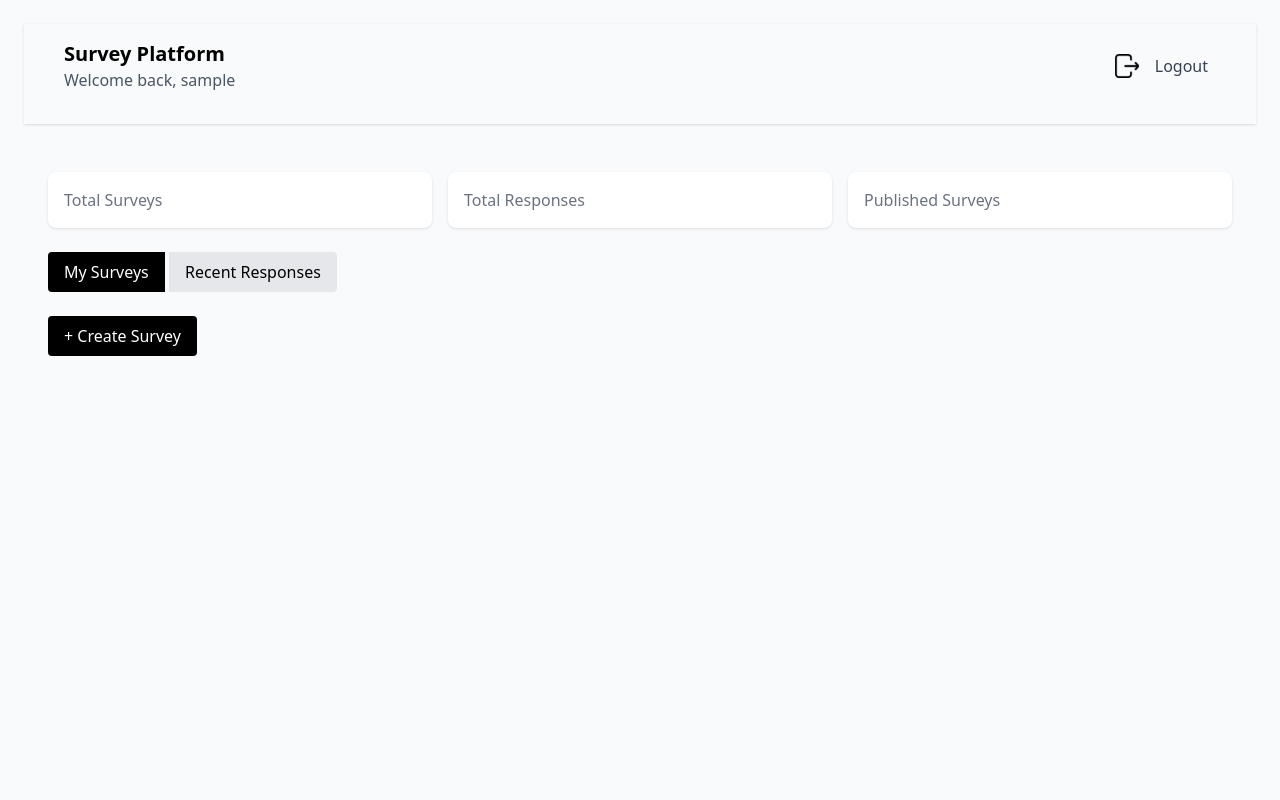
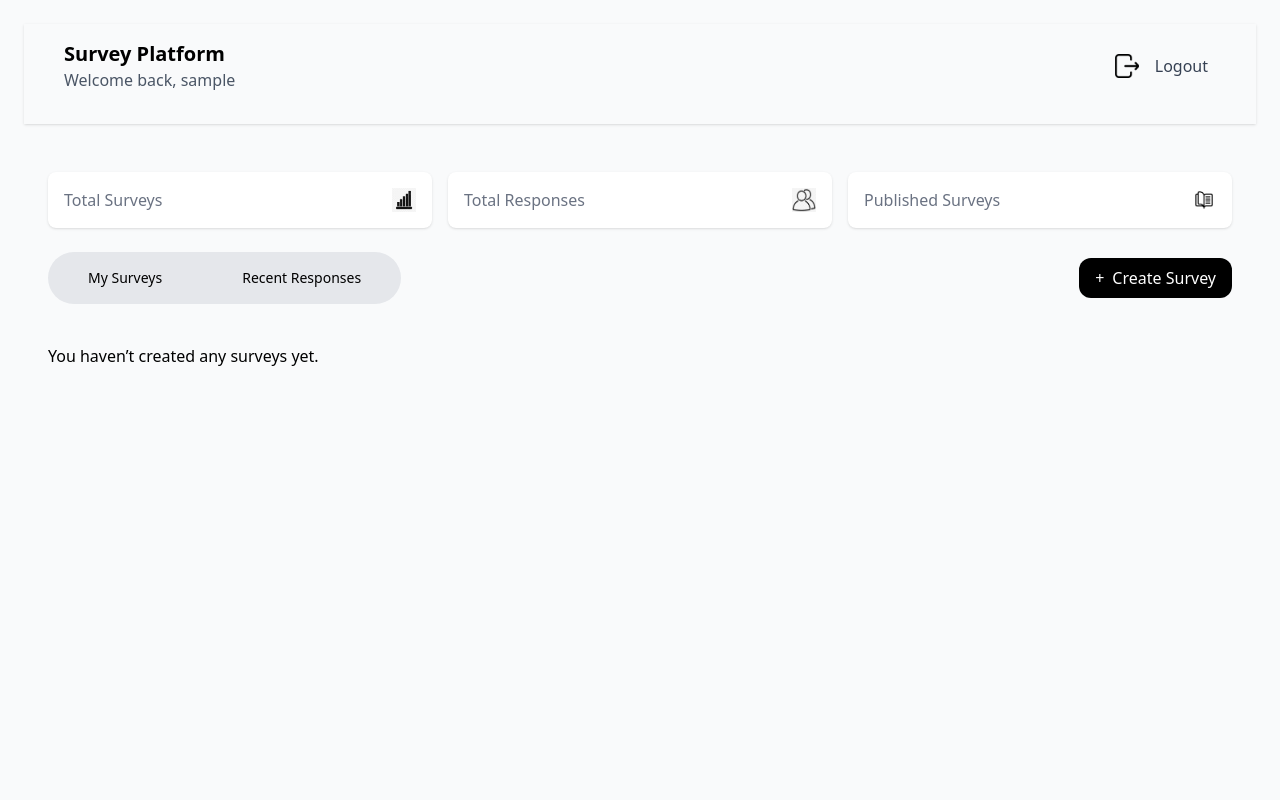
Before and after one commit to Faculty-of-Computing/Survey_App, a Flask app: page /survey/dashboard in a window 1280 px wide. Run offline with Flask 3, Linux system fonts and the light colour scheme; the visitor is signed in with stand-in values (Sample User, id 1); data that the repository does not hold is empty.

Commit message:
Frontend Now receives data from backend and relays it as my surveys

```diff
--- a/app/blueprints/people/models.py
+++ b/app/blueprints/people/models.py
@@ -8,6 +8,11 @@ class User(UserMixin, db.Model):
   username = db.Column(db.String, nullable=False)
   email = db.Column(db.String, nullable=False, unique=True)
   password = db.Column(db.String, nullable=False)
+  surveys = db.relationship(
+        'Survey',
+        back_populates='user',
+        cascade='all, delete-orphan'
+    )
 
   def __repr__(self):
     return f"<PERSON {self.username}>"
--- a/app/blueprints/survey/route.py
+++ b/app/blueprints/survey/route.py
@@ -1,7 +1,8 @@
 # routes.py
-from flask import Blueprint, render_template, request, jsonify, abort
+from flask import Blueprint, render_template, request, url_for , abort, jsonify
 from flask_login import login_required, current_user
 from .models import db, Survey, Question
+from app.blueprints.people.models import User
 import re
 
 survey = Blueprint('survey', __name__, template_folder='templates', url_prefix='/survey')
@@ -9,7 +10,14 @@ survey = Blueprint('survey', __name__, template_folder='templates', url_prefix='
 @survey.route('/dashboard')
 @login_required
 def dashboard():
-    return render_template('survey/dashboard.html', username=current_user.username)
+    surveys = Survey.query.filter_by(user_id=current_user.uid).all()
+    for s in surveys:
+        s.questions_length = len(s.questions)
+    return render_template(
+        'survey/dashboard.html',
+        username=current_user.username,
+        surveys=surveys
+    )
 
 @survey.route('/create', methods=['GET'])
 @login_required
@@ -77,7 +85,7 @@ def save_survey():
         ))
 
     # Save survey
-    survey_obj = Survey(title=title, description=description, publish=publish)
+    survey_obj = Survey(title=title, description=description, publish=publish, user_id=current_user.uid)
     db.session.add(survey_obj)
     db.session.flush()  # assign id
 
@@ -87,4 +95,9 @@ def save_survey():
         db.session.add(qobj)
 
     db.session.commit()
-    return jsonify({'status': 'success', 'survey_id': survey_obj.id}), 201
+    #jsonify({'status': 'success', 'survey_id': survey_obj.id}), 201
+    return jsonify({
+        'status': 'success',
+        'survey_id': survey_obj.id,
+        'redirect': url_for('survey.dashboard')
+    }), 201
--- a/app/blueprints/survey/templates/survey/dashboard.html
+++ b/app/blueprints/survey/templates/survey/dashboard.html
@@ -28,65 +28,122 @@ content %}
     <!-- Header -->
 
     <!-- Stats Cards -->
+
     <div class="max-w-7xl mx-auto p-6">
       <div class="grid grid-cols-1 md:grid-cols-3 gap-4 mb-6">
         <div class="bg-white rounded-lg p-4 shadow">
+          <div class="flex items-center justify-between">
             <h2 class="text-gray-500">Total Surveys</h2>
+            <img
+              src="{{ url_for('static', filename='assets/statistics.jpg') }}"
+              alt=""
+              class="h-6 w-6"
+            />
+          </div>
+
           <p class="text-2xl font-bold">{{ total_surveys }}</p>
         </div>
         <div class="bg-white rounded-lg p-4 shadow">
+          <div class="flex items-center justify-between">
             <h2 class="text-gray-500">Total Responses</h2>
+            <img
+              src="{{ url_for('static', filename='assets/person.png') }}"
+              alt=""
+              class="h-6 w-6"
+            />
+          </div>
+
           <p class="text-2xl font-bold">{{ total_responses }}</p>
         </div>
         <div class="bg-white rounded-lg p-4 shadow">
+          <div class="flex items-center justify-between">
             <h2 class="text-gray-500">Published Surveys</h2>
+            <img
+              src="{{ url_for('static', filename='assets/book.png') }}"
+              alt=""
+              class="h-6 w-6"
+            />
+          </div>
+
           <p class="text-2xl font-bold">{{ published_surveys }}</p>
         </div>
       </div>
 
       <!-- Tab Navigation -->
-      <div class="mb-4">
+      <div class="flex justify-between items-center space-x-8">
+        <div class="flex items-center justify-between">
+          <div
+            class="flex justify-around items-center bg-gray-200 rounded-full py-1 text-sm"
+          >
             <button
               onclick="toggleTab('surveys')"
-          class="px-4 py-2 bg-black text-white rounded-l"
+              class="px-10 py-3 rounded-full hover:bg-white hover:shadow hover:border-gray-200 focus:bg-white focus:shadow focus:border-gray-200"
             >
               My Surveys
             </button>
             <button
               onclick="toggleTab('responses')"
-          class="px-4 py-2 bg-gray-200 text-black rounded-r"
+              class="px-10 py-3 rounded-full hover:bg-white hover:shadow hover:border-gray-200 focus:bg-white focus:shadow focus:border-gray-200"
             >
               Recent Responses
             </button>
           </div>
+        </div>
+
+        <!-- Create Survey Button -->
+        <div
+          class="flex justify-between space-x-2 items-center bg-black text-white px-4 py-2 rounded-xl cursor-pointer hover:bg-gray-800 transition"
+        >
+          <span>+</span>
+          <a href="{{ url_for('survey.create') }}" class="">Create Survey</a>
+        </div>
+      </div>
 
       <!-- Content Area -->
+      <div class="flex justify-between items-center w-full my-6">
+        {% if surveys %}
         <div id="surveys" class="space-y-4">
           {% for survey in surveys %}
           <div
             class="bg-white p-4 rounded shadow flex justify-between items-center"
           >
             <div>
-            <h3 class="font-medium">{{ survey.title }}</h3>
-            <p class="text-sm text-gray-500">Submitted {{ survey.date }}</p>
+              <div class="flex items-center space-x-4 justify-between my-2">
+                <h3 class="font-bold">{{ survey.title }}</h3>
+
+                {% if survey.publish %}
+                <div class="bg-black text-white text-sm p-1 rounded-md">
+                  Published
                 </div>
-          <span class="bg-black text-white px-2 py-1 rounded text-sm">New</span>
+                {% endif %}
+              </div>
+              <p class="text-sm text-gray-500 my-2">{{ survey.description }}</p>
+              <p class="text-sm text-gray-500 my-2">
+                {{ survey.questions_length }} Question{{ 's' if
+                survey.questions_length != 1 }}
+              </p>
+              <!-- <p class="text-sm text-gray-500">
+                Responses: {{ survey.responses|length }}
+              </p> -->
+              <p class="text-sm text-gray-500 my-2">
+                Created by: {{ survey.user.username }} at {{
+                survey.created_at.strftime('%Y-%m-%d %H:%M') }}
+              </p>
+              <p class="text-sm text-gray-500 my-2">
+                Last updated: {{ survey.updated_at.strftime('%Y-%m-%d %H:%M') }}
+              </p>
+            </div>
           </div>
           {% endfor %}
         </div>
-
+        {% else %}
+        <p class="my-4 font-sans">You haven’t created any surveys yet.</p>
+        {% endif %} {% if not response %}
         <div id="responses" class="hidden">
           <!-- Response content here -->
           <p class="text-gray-600">No recent responses yet.</p>
         </div>
-
-      <!-- Create Survey Button -->
-      <div class="mt-6">
-        <a
-          href="{{ url_for('survey.create') }}"
-          class="bg-black text-white px-4 py-2 rounded inline-block"
-          >+ Create Survey</a
-        >
+        {% endif %}
       </div>
     </div>
   </div>
--- a/app/static/css/output.css
+++ b/app/static/css/output.css
@@ -28,7 +28,6 @@
     --color-gray-700: oklch(37.3% 0.034 259.733);
     --color-gray-800: oklch(27.8% 0.033 256.848);
     --color-gray-900: oklch(21% 0.034 264.665);
-    --color-gray-950: oklch(13% 0.028 261.692);
     --color-black: #000;
     --color-white: #fff;
     --spacing: 0.25rem;
@@ -57,6 +56,7 @@
     --font-weight-bold: 700;
     --radius-md: 0.375rem;
     --radius-lg: 0.5rem;
+    --radius-xl: 0.75rem;
     --radius-2xl: 1rem;
     --default-transition-duration: 150ms;
     --default-transition-timing-function: cubic-bezier(0.4, 0, 0.2, 1);
@@ -272,6 +272,15 @@
   .mx-auto {
     margin-inline: auto;
   }
+  .my-2 {
+    margin-block: calc(var(--spacing) * 2);
+  }
+  .my-4 {
+    margin-block: calc(var(--spacing) * 4);
+  }
+  .my-6 {
+    margin-block: calc(var(--spacing) * 6);
+  }
   .mt-1 {
     margin-top: calc(var(--spacing) * 1);
   }
@@ -429,6 +438,13 @@
       margin-inline-end: calc(calc(var(--spacing) * 4) * calc(1 - var(--tw-space-x-reverse)));
     }
   }
+  .space-x-8 {
+    :where(& > :not(:last-child)) {
+      --tw-space-x-reverse: 0;
+      margin-inline-start: calc(calc(var(--spacing) * 8) * var(--tw-space-x-reverse));
+      margin-inline-end: calc(calc(var(--spacing) * 8) * calc(1 - var(--tw-space-x-reverse)));
+    }
+  }
   .self-center {
     align-self: center;
   }
@@ -447,6 +463,9 @@
   .rounded-md {
     border-radius: var(--radius-md);
   }
+  .rounded-xl {
+    border-radius: var(--radius-xl);
+  }
   .rounded-l {
     border-top-left-radius: 0.25rem;
     border-bottom-left-radius: 0.25rem;
@@ -458,10 +477,6 @@
   .border {
     border-style: var(--tw-border-style);
     border-width: 1px;
-  }
-  .border-2 {
-    border-style: var(--tw-border-style);
-    border-width: 2px;
   }
   .border-b {
     border-bottom-style: var(--tw-border-style);
@@ -524,6 +539,9 @@
     --tw-gradient-to: var(--color-white);
     --tw-gradient-stops: var(--tw-gradient-via-stops, var(--tw-gradient-position), var(--tw-gradient-from) var(--tw-gradient-from-position), var(--tw-gradient-to) var(--tw-gradient-to-position));
   }
+  .p-1 {
+    padding: calc(var(--spacing) * 1);
+  }
   .p-2 {
     padding: calc(var(--spacing) * 2);
   }
@@ -535,9 +553,6 @@
   }
   .p-8 {
     padding: calc(var(--spacing) * 8);
-  }
-  .p-12 {
-    padding: calc(var(--spacing) * 12);
   }
   .px-2 {
     padding-inline: calc(var(--spacing) * 2);
@@ -551,6 +566,9 @@
   .px-6 {
     padding-inline: calc(var(--spacing) * 6);
   }
+  .px-10 {
+    padding-inline: calc(var(--spacing) * 10);
+  }
   .px-13 {
     padding-inline: calc(var(--spacing) * 13);
   }
@@ -562,6 +580,9 @@
   }
   .py-2 {
     padding-block: calc(var(--spacing) * 2);
+  }
+  .py-3 {
+    padding-block: calc(var(--spacing) * 3);
   }
   .py-4 {
     padding-block: calc(var(--spacing) * 4);
@@ -658,9 +679,6 @@
   .underline {
     text-decoration-line: underline;
   }
-  .opacity-50 {
-    opacity: 50%;
-  }
   .shadow {
     --tw-shadow: 0 1px 3px 0 var(--tw-shadow-color, rgb(0 0 0 / 0.1)), 0 1px 2px -1px var(--tw-shadow-color, rgb(0 0 0 / 0.1));
     box-shadow: var(--tw-inset-shadow), var(--tw-inset-ring-shadow), var(--tw-ring-offset-shadow), var(--tw-ring-shadow), var(--tw-shadow);
@@ -697,20 +715,6 @@
       background-color: var(--color-green-500);
     }
   }
-  .hover\:cursor-pointer {
-    &:hover {
-      @media (hover: hover) {
-        cursor: pointer;
-      }
-    }
-  }
-  .hover\:rounded-md {
-    &:hover {
-      @media (hover: hover) {
-        border-radius: var(--radius-md);
-      }
-    }
-  }
   .hover\:border-gray-200 {
     &:hover {
       @media (hover: hover) {
@@ -743,13 +747,6 @@
     &:hover {
       @media (hover: hover) {
         background-color: var(--color-gray-900);
-      }
-    }
-  }
-  .hover\:bg-gray-950 {
-    &:hover {
-      @media (hover: hover) {
-        background-color: var(--color-gray-950);
       }
     }
   }
```
Also changed, not shown: app/blueprints/survey/models.py (+25 -0 lines), app/blueprints/survey/templates/survey/create.html (+5 -4 lines), migrations/versions/923cb9b16c7f_.py (added, +34 -0 lines), migrations/versions/ffe32a93242f_.py (added, +42 -0 lines), app/static/assets/book.png (added), app/static/assets/person.png (added), app/static/assets/statistics.jpg (added). Lines whose indentation alone changed are shown as unchanged.
